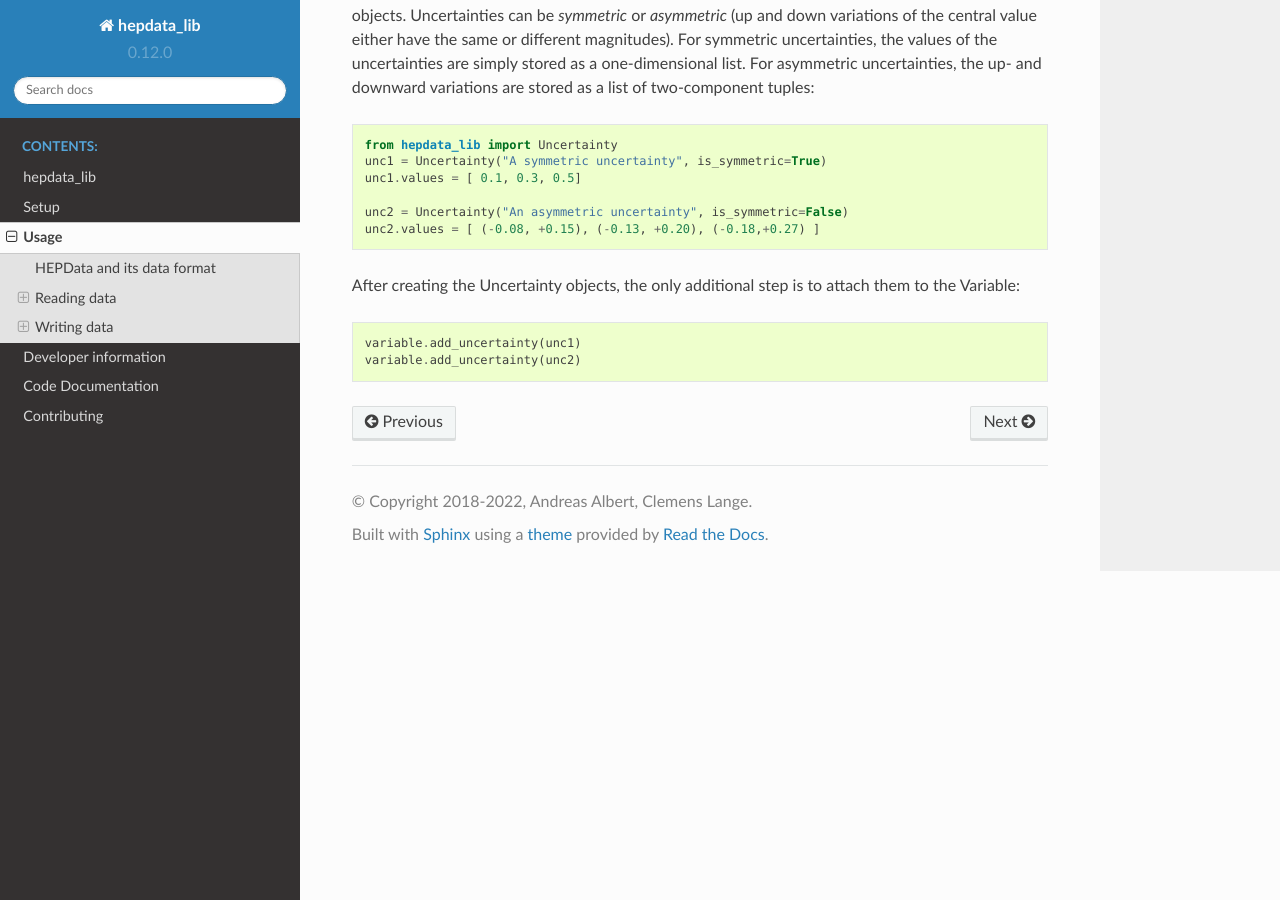
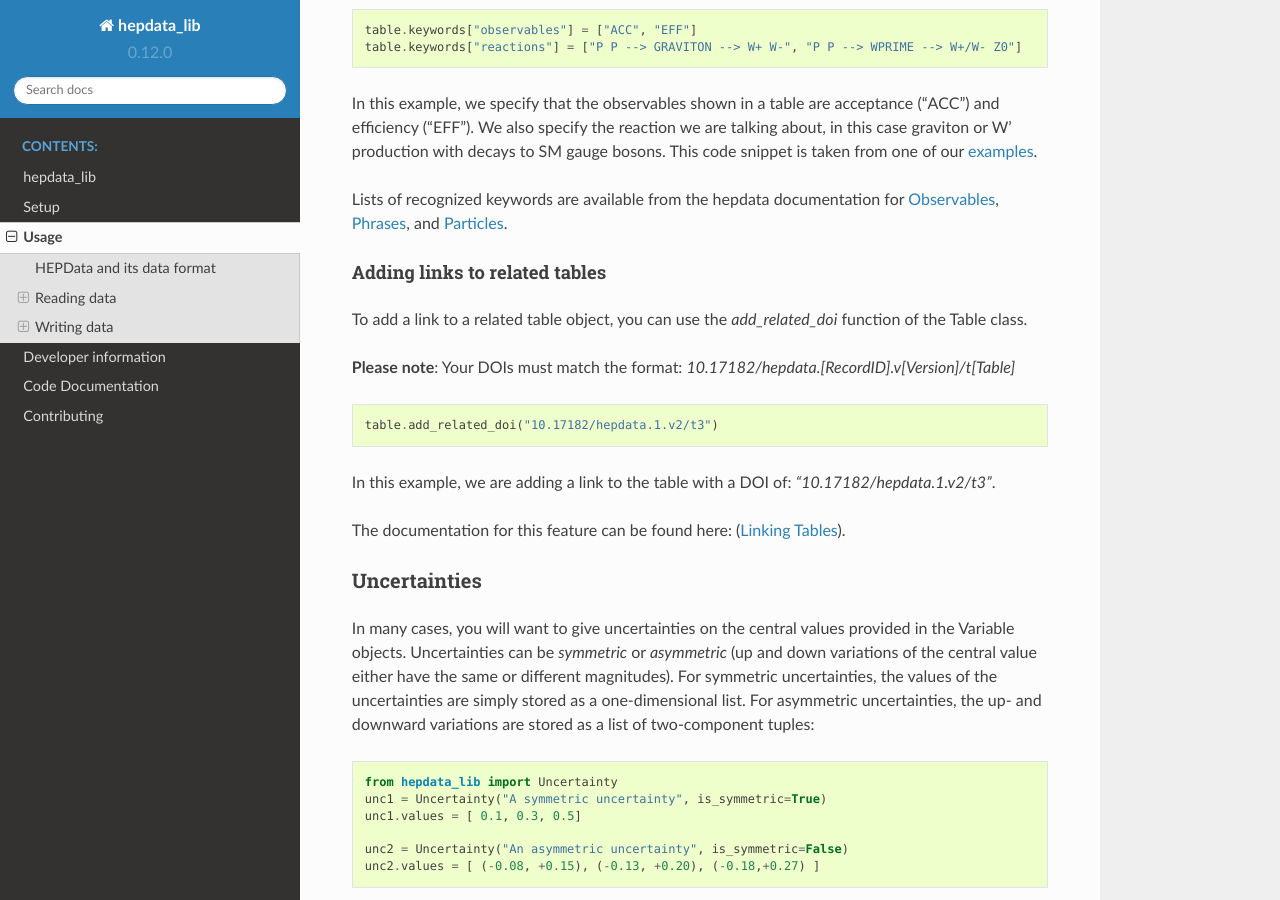
Before and after one commit to HEPData/hepdata_lib, a Sphinx documentation site: the page built from docs/usage.rst, in a window 1280 px wide and 900 px high, scrolled down 5819 px. Built offline with Sphinx 7.4.7 and the Read the Docs theme 2.0.0, drawn with Linux system fonts in a browser that asks for light colours; some of the changed text lies outside the part shown.

Commit message:
Update documentation (useage.rst)
Updates the documentation in usage.rst to describe use of the bidirectional linking feature.

```diff
--- a/docs/usage.rst
+++ b/docs/usage.rst
@@ -111,6 +111,23 @@
 The ``create_files`` function writes all the YAML output files you need and packs them up in a ``tar.gz`` file ready to be uploaded.
 
 **Please note**: creating the output files also creates a ``submission`` folder containing the individual files going into the tarball. This folder exists merely for convenience, in order to make it easy to inspect each individual file. It is not recommended to attempt to manually manage or edit the files in the folder, and there is no guarantee that ``hepdata_lib`` will handle any of the changes you make in a graceful manner. As far as we are aware, there is no use case where manual editing of the files is necessary. If you have such a use case, please report it in a Github issue.
+
+Adding links to related records
+^^^^^^^^^^^^^^^^^^^^^^^^^^^^^^^
+
+To add a link to a related record object, you can use the `add_related_recid` function of the Submission object.
+
+**Please note**: Values must be entered as integers.
+
+::
+
+    sub.add_related_recid(1)
+
+In this example, we are adding a link to the submission with the record ID value of `"1"`.
+
+The documentation for this feature can be found here: (`Linking Records`_).
+
+.. _`Linking Records` : https://hepdata-submission.readthedocs.io/en/latest/bidirectional.html#linking-records
 
 
 .. _sec-usage-tab-var:
@@ -239,6 +256,22 @@
 .. _`Particles`: https://hepdata-submission.readthedocs.io/en/latest/keywords/partlist.html
 
 
+Adding links to related tables
+^^^^^^^^^^^^^^^^^^^^^^^^^^^^^^^^^
+
+To add a link to a related table object, you can use the `add_related_doi` function of the Table class.
+
+**Please note**: Your DOIs must match the format: `10.17182/hepdata.[RecordID].v[Version]/t[Table]`
+
+::
+
+    table.add_related_doi("10.17182/hepdata.1.v2/t3")
+
+In this example, we are adding a link to the table with a DOI of: `"10.17182/hepdata.1.v2/t3"`.
+
+The documentation for this feature can be found here: (`Linking Tables`_).
+
+.. _`Linking Tables` : https://hepdata-submission.readthedocs.io/en/latest/bidirectional.html#linking-tables
 
 Uncertainties
 ++++++++++++++++++++++++++++++++
```
